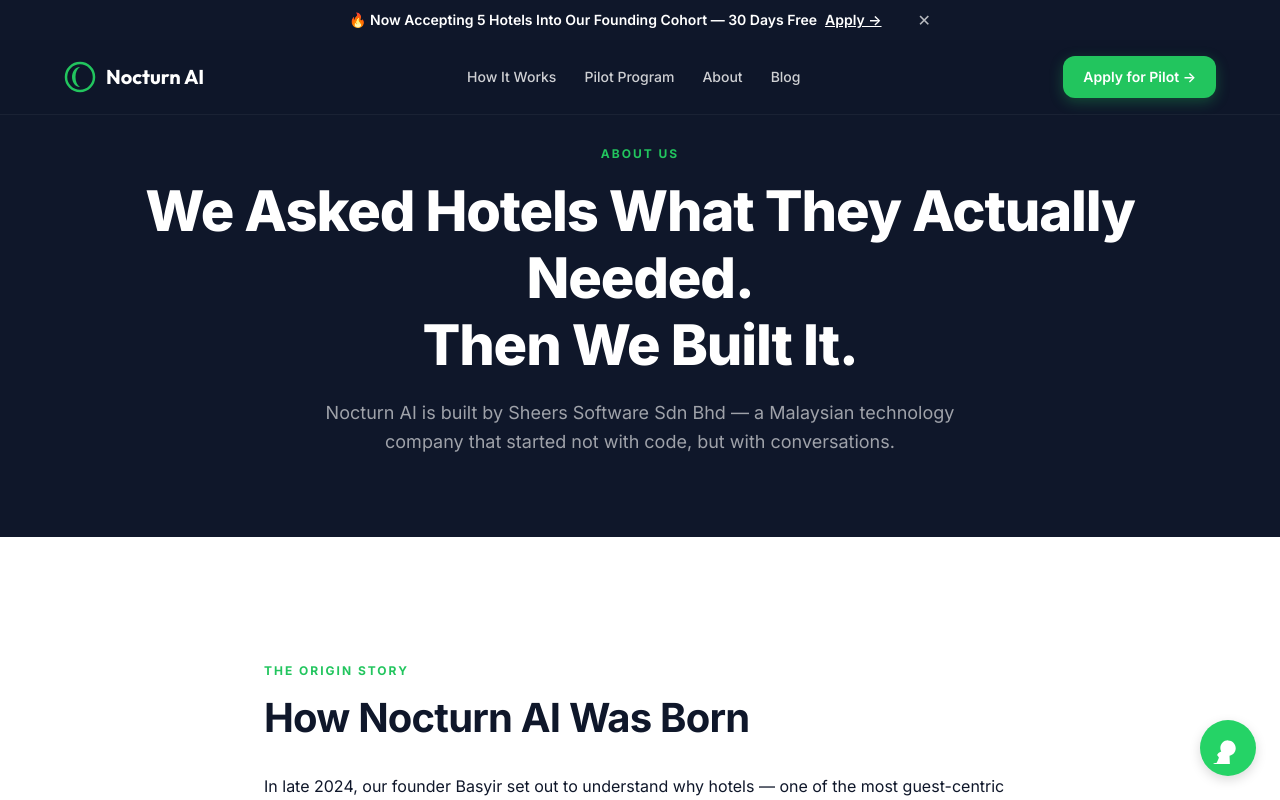
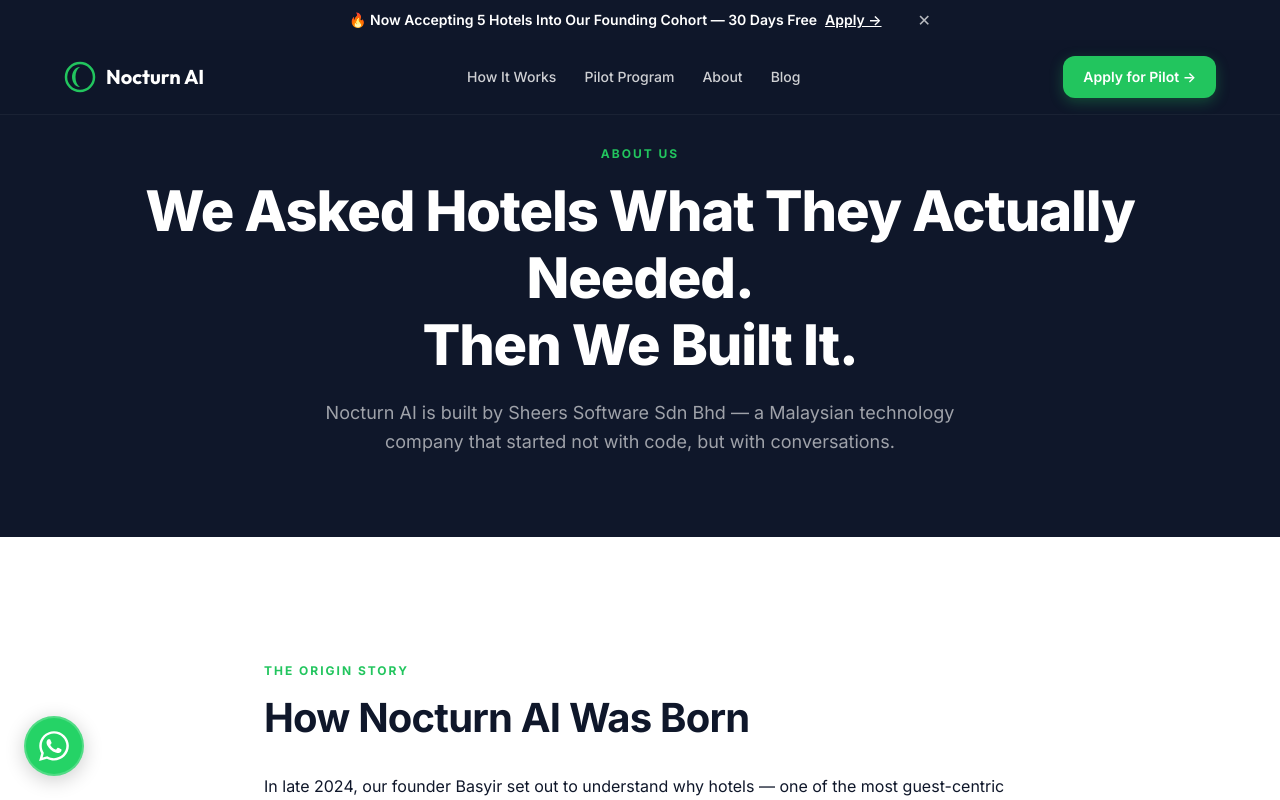
Before and after one commit to BasyirSheersComputer/SheersDigital-site, a Next.js app: page /about in a window 1280 px wide. Shown: the top 800 px of the page. Built offline with nearby package versions, Linux system fonts and the light colour scheme.

Commit message:
feat: premium WhatsApp button with inquiry menu and founder details

```diff
--- a/src/app/layout.css
+++ b/src/app/layout.css
@@ -231,3 +231,170 @@
         grid-template-columns: 1fr;
     }
 }
+
+/* ---------- WhatsApp Floating Button ---------- */
+.whatsapp-container {
+    position: fixed;
+    bottom: 24px;
+    left: 24px;
+    z-index: 9991;
+}
+
+.whatsapp-btn {
+    width: 60px;
+    height: 60px;
+    background: #25D366;
+    border-radius: 50%;
+    display: flex;
+    align-items: center;
+    justify-content: center;
+    box-shadow: 0 4px 20px rgba(0, 0, 0, 0.2);
+    border: 2px solid rgba(255, 255, 255, 0.2);
+    transition: transform var(--transition-spring), background var(--transition-base);
+    position: relative;
+}
+
+.whatsapp-btn:hover {
+    transform: scale(1.1);
+    background: #22c35e;
+}
+
+.whatsapp-tooltip {
+    position: absolute;
+    left: 70px;
+    background: var(--color-navy);
+    color: white;
+    padding: 6px 12px;
+    border-radius: 8px;
+    font-size: 12px;
+    font-weight: 600;
+    white-space: nowrap;
+    opacity: 0;
+    transform: translateX(-10px);
+    transition: all 0.3s var(--transition-spring);
+    pointer-events: none;
+    box-shadow: 0 4px 12px rgba(0, 0, 0, 0.1);
+}
+
+.whatsapp-btn:hover .whatsapp-tooltip {
+    opacity: 1;
+    transform: translateX(0);
+}
+
+.whatsapp-menu {
+    position: absolute;
+    bottom: 80px;
+    left: 0;
+    width: 320px;
+    background: var(--color-white);
+    border-radius: 16px;
+    box-shadow: 0 10px 40px rgba(0, 0, 0, 0.2);
+    overflow: hidden;
+    opacity: 0;
+    visibility: hidden;
+    transform: translateY(20px) scale(0.95);
+    transform-origin: bottom left;
+    transition: all 0.4s var(--transition-spring);
+}
+
+.whatsapp-container.active .whatsapp-menu {
+    opacity: 1;
+    visibility: visible;
+    transform: translateY(0) scale(1);
+}
+
+.whatsapp-menu-header {
+    background: #075E54;
+    padding: 20px;
+    color: white;
+    display: flex;
+    align-items: center;
+    gap: 12px;
+}
+
+.founder-avatar {
+    width: 44px;
+    height: 44px;
+    background: var(--color-green);
+    border-radius: 50%;
+    display: flex;
+    align-items: center;
+    justify-content: center;
+    font-weight: 800;
+    font-size: 1.25rem;
+    color: white;
+    box-shadow: inset 0 0 10px rgba(0, 0, 0, 0.1);
+}
+
+.founder-name {
+    font-weight: 700;
+    font-size: 1rem;
+}
+
+.founder-status {
+    font-size: 0.75rem;
+    opacity: 0.8;
+}
+
+.whatsapp-menu-body {
+    padding: 20px;
+}
+
+.whatsapp-menu-prompt {
+    font-size: 0.9rem;
+    color: var(--color-gray-600);
+    margin-bottom: 16px;
+}
+
+.whatsapp-options {
+    display: flex;
+    flex-direction: column;
+    gap: 10px;
+}
+
+.whatsapp-option {
+    display: flex;
+    align-items: center;
+    justify-content: space-between;
+    padding: 12px 16px;
+    background: var(--color-gray-100);
+    border-radius: 10px;
+    font-size: 0.85rem;
+    font-weight: 600;
+    color: var(--color-navy);
+    transition: all 0.2s ease;
+}
+
+.whatsapp-option:hover {
+    background: var(--color-green-light);
+    color: var(--color-green-dark);
+    transform: translateX(4px);
+}
+
+.whatsapp-option .arrow {
+    opacity: 0.5;
+    transition: transform 0.2s ease;
+}
+
+.whatsapp-option:hover .arrow {
+    transform: translateX(4px);
+    opacity: 1;
+}
+
+/* Adjust for Mobile CTA bar */
+@media (max-width: 768px) {
+    .whatsapp-container {
+        bottom: 80px;
+        /* Above the mobile CTA bar */
+        left: 16px;
+    }
+
+    .whatsapp-menu {
+        width: 280px;
+        bottom: 70px;
+    }
+
+    .whatsapp-tooltip {
+        display: none;
+    }
+}
--- a/src/app/layout.tsx
+++ b/src/app/layout.tsx
@@ -11,7 +11,7 @@
   },
   description:
     "Stop losing bookings after 6pm. Nocturn AI captures every WhatsApp, web & email inquiry 24/7 and proves revenue recovered. Free 30-day pilot for Malaysian hotels.",
-  metadataBase: new URL("https://nocturn.ai"),
+  metadataBase: new URL("https://sheerssoft.com"),
   openGraph: {
     type: "website",
     locale: "en_MY",
--- a/src/components/WhatsAppFloatingButton.tsx
+++ b/src/components/WhatsAppFloatingButton.tsx
@@ -1,44 +1,81 @@
 "use client";
 
-import { useEffect, useState } from "react";
+import { useEffect, useState, useRef } from "react";
+
+const WHATSAPP_NUMBER = "601163263808";
+
+const INQUIRY_TEMPLATES = [
+    { label: "Apply for Founding Cohort", text: "Hi Basyir, I'm interested in applying for the Nocturn AI Founding Cohort for my property." },
+    { label: "Technical Question", text: "Hi Basyir, I have a technical question regarding Nocturn AI's integration." },
+    { label: "Pricing & Monthly Plan", text: "Hi Basyir, I'd like to learn more about the pricing plans after the 30-day pilot." },
+    { label: "General Inquiry", text: "Hi Basyir, I'd like to learn more about Nocturn AI." }
+];
 
 export function WhatsAppFloatingButton() {
     const [isVisible, setIsVisible] = useState(false);
+    const [isOpen, setIsOpen] = useState(false);
+    const menuRef = useRef<HTMLDivElement>(null);
 
     useEffect(() => {
-        const timer = setTimeout(() => setIsVisible(true), 3000);
+        const timer = setTimeout(() => setIsVisible(true), 2000);
         return () => clearTimeout(timer);
+    }, []);
+
+    useEffect(() => {
+        function handleClickOutside(event: MouseEvent) {
+            if (menuRef.current && !menuRef.current.contains(event.target as Node)) {
+                setIsOpen(false);
+            }
+        }
+        document.addEventListener("mousedown", handleClickOutside);
+        return () => document.removeEventListener("mousedown", handleClickOutside);
     }, []);
 
     if (!isVisible) return null;
 
     return (
+        <div className={`whatsapp-container ${isOpen ? 'active' : ''}`} ref={menuRef}>
+            {/* Inquiry Menu */}
+            <div className="whatsapp-menu">
+                <div className="whatsapp-menu-header">
+                    <div className="founder-avatar">B</div>
+                    <div>
+                        <div className="founder-name">Basyir</div>
+                        <div className="founder-status">Founder • Online</div>
+                    </div>
+                </div>
+                <div className="whatsapp-menu-body">
+                    <p className="whatsapp-menu-prompt">Hi! How can I help you today?</p>
+                    <div className="whatsapp-options">
+                        {INQUIRY_TEMPLATES.map((item, i) => (
                             <a
-            href="https://wa.me/60XXXXXXXXXX?text=Hi%2C%20I'm%20interested%20in%20Nocturn%20AI%20for%20my%20hotel."
+                                key={i}
+                                href={`https://wa.me/${WHATSAPP_NUMBER}?text=${encodeURIComponent(item.text)}`}
                                 target="_blank"
                                 rel="noopener noreferrer"
-            className="whatsapp-float"
-            style={{
-                position: "fixed",
-                bottom: "24px",
-                right: "24px",
-                width: "56px",
-                height: "56px",
-                background: "#25D366",
-                borderRadius: "50%",
-                boxShadow: "0 4px 12px rgba(0,0,0,0.15)",
-                display: "flex",
-                alignItems: "center",
-                justifyContent: "center",
-                zIndex: 9990,
-                transition: "transform 0.3s ease",
-                textDecoration: "none"
-            }}
+                                className="whatsapp-option"
+                                onClick={() => setIsOpen(false)}
+                            >
+                                {item.label}
+                                <span className="arrow">→</span>
+                            </a>
+                        ))}
+                    </div>
+                </div>
+            </div>
+
+            {/* Main Button */}
+            <button
+                onClick={() => setIsOpen(!isOpen)}
+                className="whatsapp-btn"
                 title="Chat with us on WhatsApp"
+                aria-label="Toggle WhatsApp menu"
             >
-            <svg width="32" height="32" viewBox="0 0 24 24" fill="white">
-                <path d="M12.031 6.172c-3.181 0-5.767 2.586-5.768 5.766-.001 1.298.38 2.27 1.019 3.287l-.711 2.592 2.654-.698c1.005.572 1.903.871 2.807.871 3.181 0 5.767-2.587 5.768-5.766.001-3.182-2.585-5.769-5.769-5.769V6.172zm.983 8.329c-.392.196-2.316 1.144-2.654 1.274-.326.126-.558.191-.795-.196-.237-.387-.91-1.145-1.115-1.397-.206-.252-.41-.212-.801-.017-.391.196-1.644.606-2.5 1.369-.668.595-1.119 1.332-1.25 1.558-.131.226-.014.348.182.544.175.176.391.457.587.685.196.228.261.381.392.632.13.252.065.474-.033.669-.098.196-.881 2.122-1.208 2.906-.316.762-.637.66-.88.672-.218.012-.468.015-.718.015-.25 0-.655.094-.997.469-.342.375-1.306 1.275-1.306 3.111 0 1.836 1.336 3.609 1.522 3.861.186.252 2.629 4.014 6.37 5.632 2.518 1.089 3.033.873 3.585.819.827-.081 2.562-1.048 2.923-2.059.36-1.012.36-1.879.252-2.065-.108-.186-.391-.297-.818-.511z" />
+                <div className="whatsapp-tooltip">Chat with Basyir</div>
+                <svg width="34" height="34" viewBox="0 0 448 512" fill="white">
+                    <path d="M380.9 97.1C339 55.1 283.2 32 223.9 32c-122.4 0-222 99.6-222 222 0 39.1 10.2 77.3 29.6 111L0 480l117.7-30.9c32.4 17.7 68.9 27 106.1 27h.1c122.3 0 224.1-99.6 224.1-222 0-59.3-25.2-115-67.1-157zm-157 341.6c-33.2 0-65.7-8.9-94-25.7l-6.7-4-69.8 18.3L72 359.2l-4.4-7c-18.5-29.4-28.2-63.3-28.2-98.2 0-101.7 82.8-184.5 184.6-184.5 49.3 0 95.6 19.2 130.4 54.1 34.8 34.9 56.2 81.2 56.1 130.5 0 101.8-84.9 184.6-186.6 184.6zm101.2-138.2c-5.5-2.8-32.8-16.2-37.9-18-5.1-1.9-8.8-2.8-12.5 2.8-3.7 5.6-14.3 18-17.6 21.8-3.2 3.7-6.5 4.2-12 1.4-5.5-2.8-23.2-8.5-44.2-27.1-16.4-14.6-27.4-32.7-30.6-38.1-3.2-5.5-.3-8.5 2.5-11.2 2.5-2.5 5.5-6.5 8.3-9.7 2.8-3.3 3.7-5.5 5.5-9.3 1.9-3.7.9-6.9-.5-9.7-1.4-2.8-12.5-30.1-17.1-41.2-4.5-10.8-9.1-9.3-12.5-9.5-3.2-.2-6.9-.2-10.6-.2-3.7 0-9.7 1.4-14.8 6.9-5.1 5.6-19.4 19-19.4 46.3 0 27.3 19.9 53.7 22.6 57.4 2.8 3.7 39.1 59.7 94.8 83.8 13.2 5.8 23.5 9.2 31.5 11.8 13.3 4.2 25.4 3.6 35 2.2 10.7-1.6 32.8-13.4 37.4-26.4 4.6-12.9 4.6-24.1 3.2-26.4-1.3-2.3-5-3.7-10.5-6.5z" />
                 </svg>
-        </a>
+            </button>
+        </div>
     );
 }
```
Lines whose indentation alone changed are shown as unchanged.
